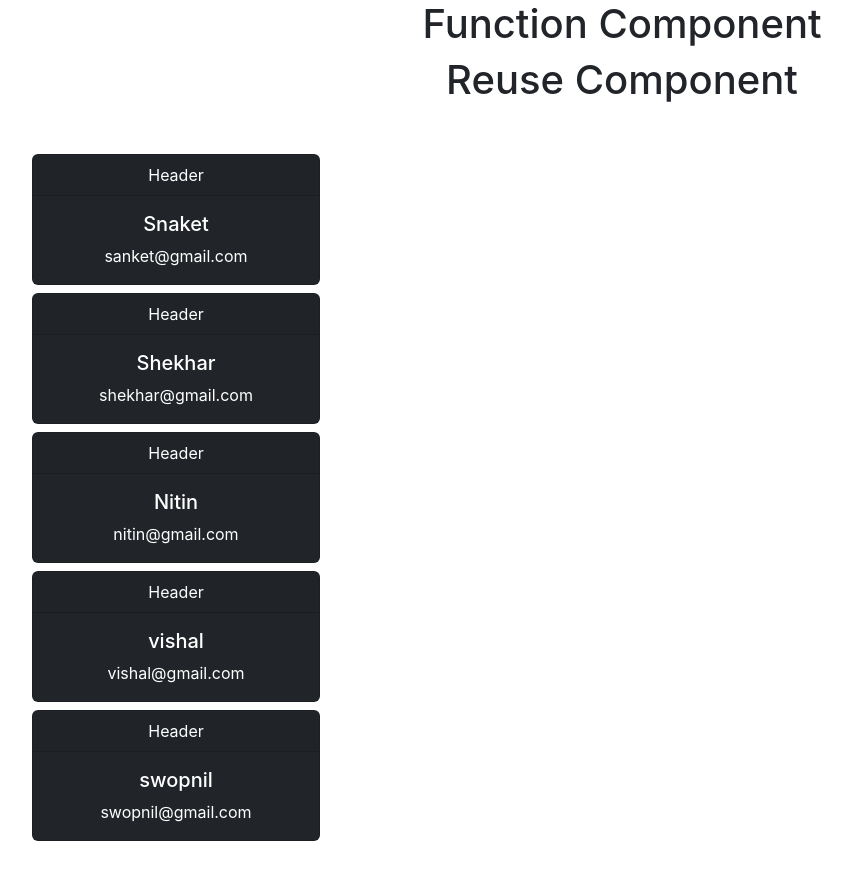
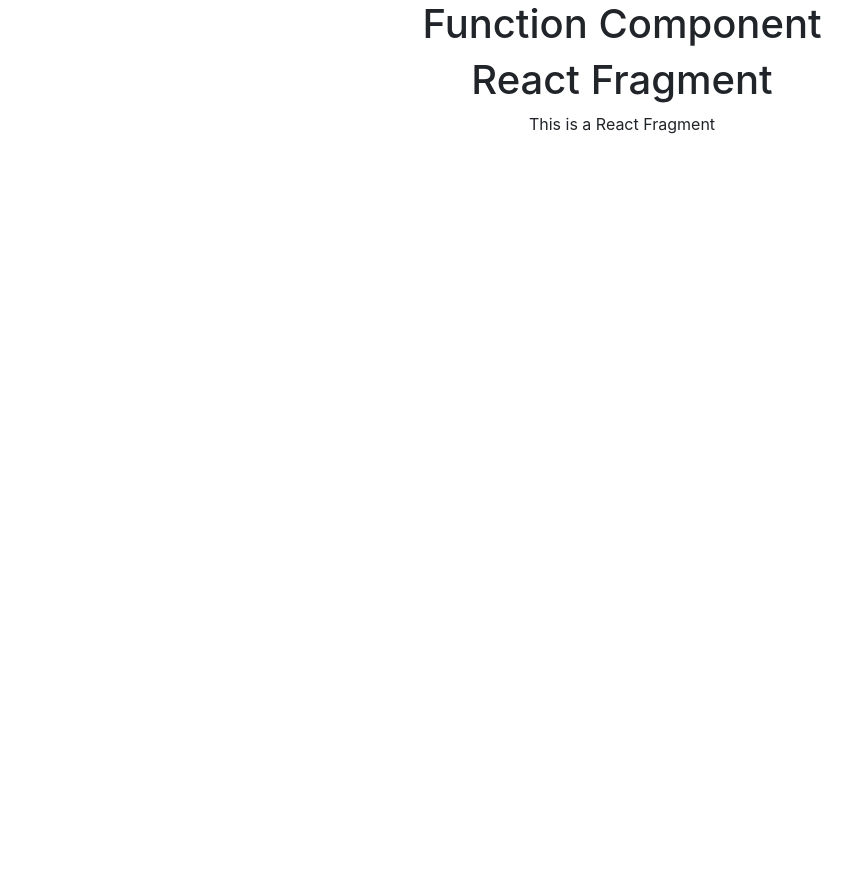
Before and after one commit to sanketpujari33/Full-Stack-Develaper, a React (Create React App) app in the folder Web-Technologies/React-Js/blog/: page / in a window 1280 px wide. Shown: the top 880 px of the page, without its empty margins (18-870 px from the left). After the commit the page ends 800 px from the top, so only its background shows below. Built offline with nearby package versions, Linux system fonts and the light colour scheme.

Commit message:
React Fragment

```diff
--- a/Web-Technologies/React-Js/blog/src/components/Function/FunctionComponent.js
+++ b/Web-Technologies/React-Js/blog/src/components/Function/FunctionComponent.js
@@ -10,8 +10,8 @@
 // import PassFunctionAsProps from "./PassFunctionAsProps";
 // import PropsWithFunctionalComponent from "./PropsWithFunctionalComponent";
 // import StyleType from "./StyleType";
-
-import ReuseComponent from "./ReuseComponent";
+// import ReuseComponent from "./ReuseComponent";
+import ReactFragment from "./ReactFragment";
 
 function FunctionComponent() {
     return (
@@ -29,8 +29,9 @@
             <StyleType />
             <Bootstrap />
             <ArrayListing/>
-            <NestedList/>*/}
-            <ReuseComponent/>
+            <NestedList/>
+            <ReuseComponent/>*/}
+            <ReactFragment/>
         </div>
     );
 }
--- /dev/null
+++ b/Web-Technologies/React-Js/blog/src/components/Function/ReactFragment.js
@@ -0,0 +1,11 @@
+import React from 'react';
+function ReuseComponent() {
+    return (
+        <React.Fragment>
+            <h1>React Fragment</h1>
+            <p>This is a React Fragment</p>
+        </React.Fragment>
+     );
+}
+
+export default ReuseComponent;
```
